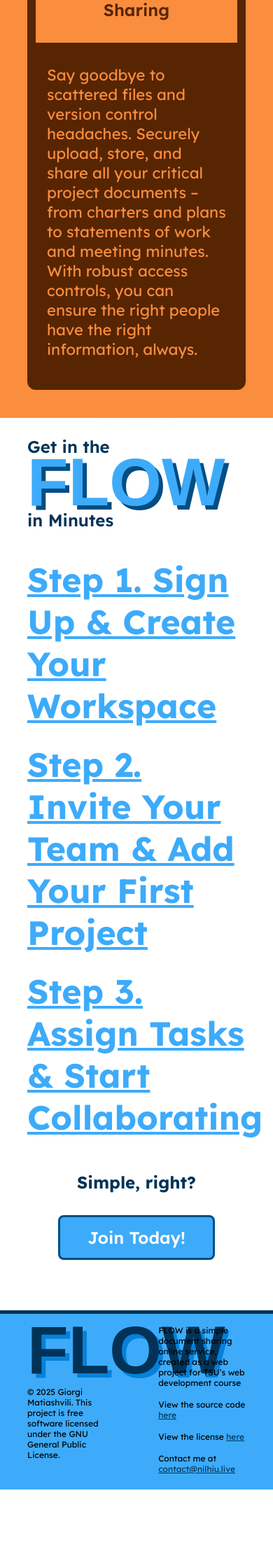
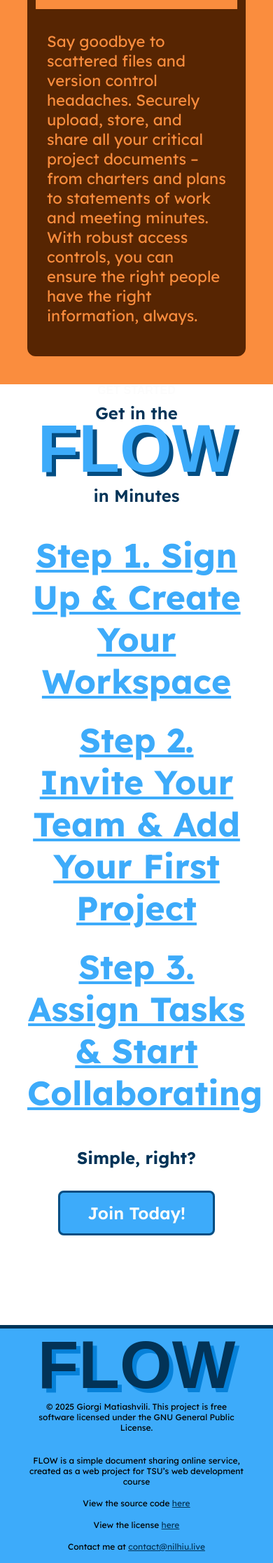
Before and after one commit to nilhiu/flow, a PHP site: page / in a window 390 px wide; the page is wider, and only the part inside the window is pictured. Shown: the part 2353-4586 px from the top of that part at 70% size. Before the commit the page ends 4481 px from the top of that part, so only its background shows below. Run offline with PHP 8.4, Linux system fonts and the light colour scheme; some web fonts are replaced.

Commit message:
Added mobile responsiveness for landing page.

```diff
--- a/css/landing.css
+++ b/css/landing.css
@@ -283,52 +283,98 @@ footer a:visited {
   }
 
   #features-section article {
-    display: flex;
     flex-direction: column;
-    align-items: center;
-    width: 80%;
-    margin: 0 auto var(--space-4xl) auto;
-    border: var(--border-width-lg) solid var(--color-orange-dark);
-    border-radius: var(--border-radius-md);
   }
 
   #features-section article h3 {
+    width: 100%;
     height: 30%;
-    width: 100%;
     text-align: center;
-    font-family: var(--font-primary);
-    color: var(--color-orange-dark);
-    font-size: var(--space-3xl);
-    font-weight: 600;
-    padding: var(--space-4xl) var(--space-lg);
   }
 
   #features-section article p {
+    width: 100%;
     height: 70%;
-    width: 100%;
-    background-color: var(--color-orange-dark);
-    font-family: var(--font-primary);
-    color: var(--color-orange-primary);
-    font-weight: 400;
-    font-size: var(--space-2xl);
-    padding: var(--space-4xl) var(--space-lg);
   }
 
   #features-section article:nth-of-type(2n + 2) {
     flex-direction: column;
   }
 
+  #features-section article:nth-of-type(2n + 2) h3 {
+    text-align: center;
+  }
+
   #get-started-section article h3 {
-    font-family: var(--font-primary);
-    font-size: var(--space-6xl);
-    font-weight: 700;
-    color: var(--color-blue-primary);
-    text-decoration: underline;
     margin-bottom: var(--space-3xl);
   }
 
   footer > div > div {
     width: 40%;
-    margin-top: var(--space-lg);
   }
 }
+
+@media only screen and (max-width: 480px) {
+  header nav {
+    display: flex;
+    justify-content: space-around;
+    width: 100%;
+    margin: var(--space-xl) auto;
+  }
+
+  header nav a {
+    margin-left: 0;
+  }
+
+  header h1 {
+    margin-bottom: var(--space-10xl);
+    font-size: 168px;
+    line-height: 168px;
+    text-shadow: var(--text-shadow-orange-medium);
+  }
+
+  header {
+    height: calc(100% - var(--space-6xl));
+  }
+
+  #get-started-section article h3 {
+    font-size: var(--space-6xl);
+  }
+
+  #get-started-section p {
+    text-align: center;
+  }
+
+  #get-started-section p > span {
+    display: flex;
+    flex-direction: column;
+  }
+
+  #get-started-section p span > span {
+    text-align: center;
+    margin-bottom: var(--space-lg);
+  }
+
+  #get-started-section article h3 {
+    font-size: var(--space-6xl);
+    text-align: center;
+  }
+
+  footer {
+    height: max-content;
+    margin-top: 128px;
+    text-align: center;
+  }
+
+  footer h2 {
+    text-align: center;
+  }
+
+  footer > div {
+    flex-direction: column;
+  }
+
+  footer > div > div {
+    width: 100%;
+  }
+}
```
